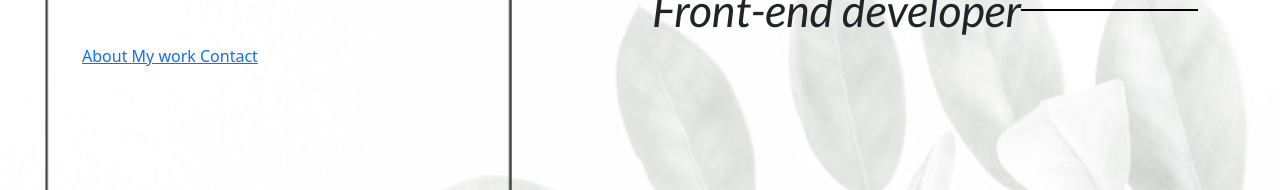
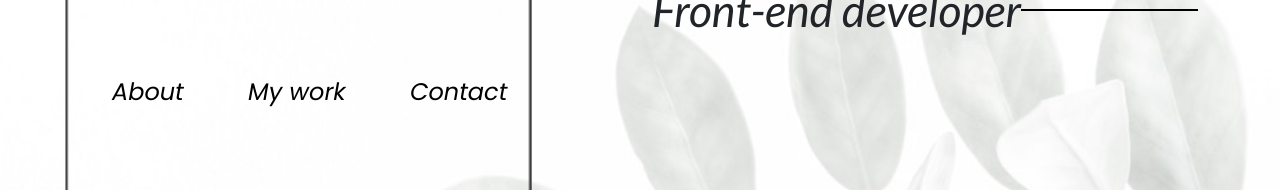
Before and after one commit to HoncharenkoA/my-portfolio-project, a plain HTML site: page index.html in a window 1280 px wide. Shown: the part 341-531 px from the top of the page. Drawn offline with nearby package versions, Linux system fonts and the light colour scheme.

Commit message:
add link

```diff
--- a/index.html
+++ b/index.html
@@ -53,10 +53,10 @@
               Front-end developer
             </div>
           </div>
-          <footer class="link">
-                <a href="about.html" title="About me and my project"> About </a>
-                <a href="work.html" title="More about my project"> My work </a>
-                <a href="contact.html" title="Contact me"> Contact </a>
+          <footer>
+                <a href="about.html" class="link" title="About me and my project"> About </a>
+                <a href="work.html" class="link" title="More about my project"> My work </a>
+                <a href="contact.html" class="link" title="Contact me"> Contact </a>
             </footer>
         </div>
       </div>
--- a/src/style.css
+++ b/src/style.css
@@ -1,6 +1,7 @@
-/* font-family: 'Lato', sans-serif;
-font-family: 'Poppins', sans-serif; */
-
+:root {
+    --headind-font-family: 'Lato', sans-serif;
+    --default-font-family: 'Poppins', sans-serif;
+}
 /* Photo by <a href="https://unsplash.com/@federicagiusti?utm_source=unsplash&utm_medium=referral&utm_content=creditCopyText">Federica Giusti</a> on <a href="https://unsplash.com/s/photos/shadow-on-the-wall?utm_source=unsplash&utm_medium=referral&utm_content=creditCopyText">Unsplash</a> */
 /* Photo by <a href="https://unsplash.com/@pawel_czerwinski?utm_source=unsplash&utm_medium=referral&utm_content=creditCopyText">Pawel Czerwinski</a> on <a href="https://unsplash.com/s/photos/plant?utm_source=unsplash&utm_medium=referral&utm_content=creditCopyText">Unsplash</a> */
 /* Photo by <a href="https://unsplash.com/@alexlvrs?utm_source=unsplash&utm_medium=referral&utm_content=creditCopyText">Alex Lvrs</a> on <a href="https://unsplash.com/s/photos/plant?utm_source=unsplash&utm_medium=referral&utm_content=creditCopyText">Unsplash</a> */
@@ -12,7 +13,7 @@ body {
 .black-frame {
     display: flex;
     position:absolute;
-    left: 30px;
+    left: 50px;
     top: 100px;
     width: 500px;
     height: 600px;
@@ -24,7 +25,7 @@ body {
     display: flex;
     font-size: 45px;
     margin-top: 250px;
-    font-family: 'Lato', sans-serif;
+    font-family: var(--headind-font-family);
     flex-shrink: 0;
     align-items: center;
 }
@@ -38,7 +39,7 @@ body {
 .profession {
     display: flex;
     font-size: 45px;
-    font-family: 'Lato', sans-serif;
+    font-family: var(--headind-font-family);
     flex-shrink: 0;
     align-items: center;
 }
@@ -48,3 +49,17 @@ body {
     height: 2px;
     display: inline-block;
     background-color: black;
+}
+.link {
+    padding: 30px;
+    align-items: flex-end;
+    display: inline-flex;
+    flex-direction: column;
+    font-size: 24px;
+    font-family: var(--default-font-family);
+    color: black;
+    text-decoration: none;
+}
+.link:hover{
+    color: rgb(12, 100, 12);
+}
```
Also changed, not shown: images/black-line.png (deleted), images/—Pngtree—simple thin lines and straight_5487841.png (deleted).
